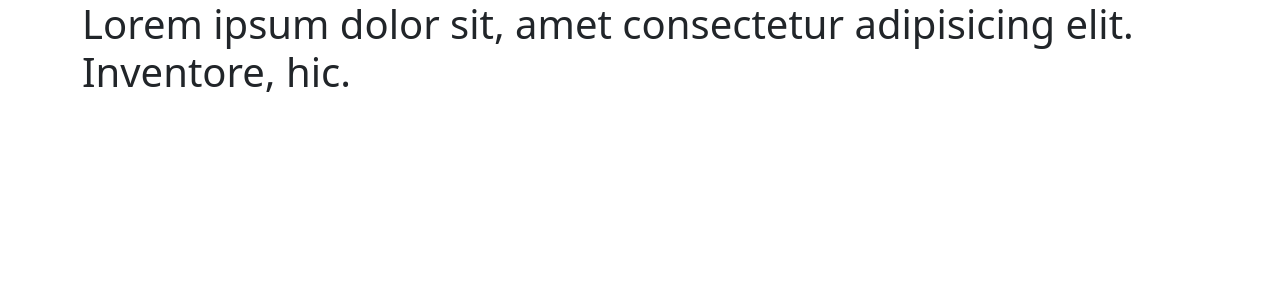
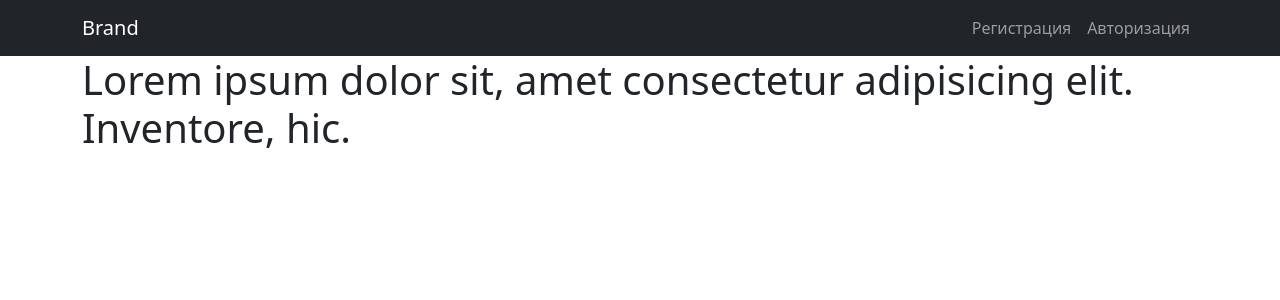
Before and after one commit to worltroll/catalog-of-electrical-components, a Flask app: page / in a window 1280 px wide. Shown: the top 300 px of the page. Run offline with Flask 3, Linux system fonts and the light colour scheme.

Commit message:
added a navbar

```diff
--- a/templates/base.html
+++ b/templates/base.html
@@ -8,6 +8,19 @@
     <title>{{ title }}</title>
 </head>
 <body>
+    <nav class="navbar navbar-expand navbar-dark bg-dark">
+        <div class="container">
+            <a href="/" class="navbar-brand">Brand</a>
+            <ul class="navbar-nav">
+                <li class="nav-item">
+                    <a href="register" class="nav-link">Регистрация</a>
+                </li>
+                <li class="nav-item">
+                    <a href="login" class="nav-link">Авторизация</a>
+                </li>
+            </ul>
+        </div>
+    </nav>
     <div class="container">
         {% block content %}{% endblock %}
     </div>
--- a/templates/index.html
+++ b/templates/index.html
@@ -1,4 +1,8 @@
 {% extends 'base.html' %}
 {% block content %}
-    <h1>Lorem ipsum dolor sit, amet consectetur adipisicing elit. Inventore, hic.</h1>
+    <div class="row">
+        <div class="col">
+            <h1>Lorem ipsum dolor sit, amet consectetur adipisicing elit. Inventore, hic.</h1>
+        </div>
+    </div>
 {% endblock %}
```
